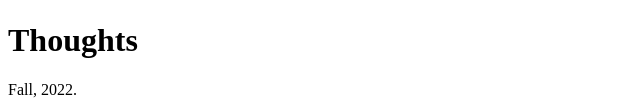
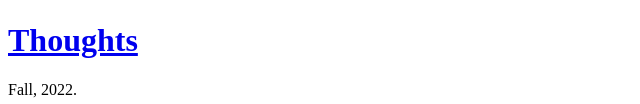
Before and after one commit to somiswurldd/iml300, a plain HTML site: page index.html in a window 1280 px wide. Shown: the part 1627-1731 px from the top of the page, without its empty margins (0-640 px from the left). Drawn offline with Linux system fonts and the light colour scheme.

Commit message:
thoughts

```diff
--- a/index.html
+++ b/index.html
@@ -84,7 +84,7 @@
     </div>
 
 
-    <h1>Thoughts</h1>
+   <a href = "https://docs.google.com/document/d/1tQZC8cGzlW5PvWoLUx-36KrCBAZyZZSj9pxwU68Be0A/edit?usp=sharing"> <h1>Thoughts</h1> </a>
 
     <footer>Fall, 2022.</footer>
   </body>
```
